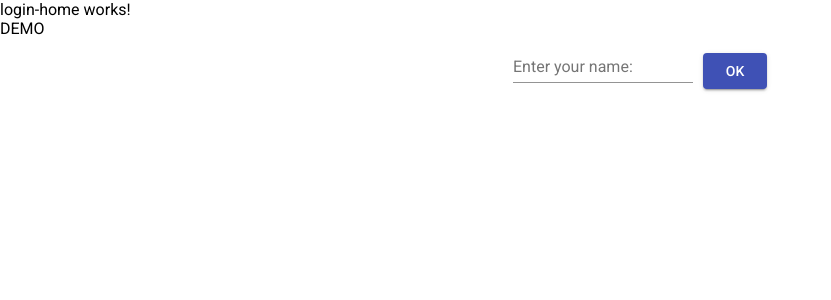
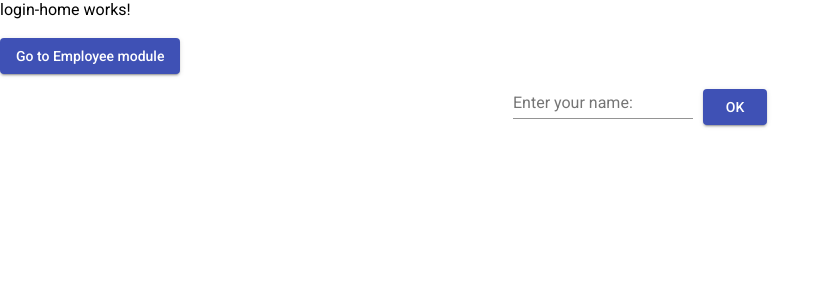
Before and after one commit to satte0528/AngularDemo, an Angular app: page /login in a window 1280 px wide. Shown: the top 300 px of the page, without its empty margins (0-831 px from the left). Built offline with nearby package versions, Linux system fonts and the light colour scheme.

Commit message:
Added new modules

```diff
--- a/src/app/app-routing.module.ts
+++ b/src/app/app-routing.module.ts
@@ -11,6 +11,10 @@ const routes: Routes = [
   {
     path: 'login',
     loadChildren: () => import('./login/login.module').then(m => m.LoginModule)
+  },
+  {
+    path: 'employee',
+    loadChildren: () => import('./employee/employee.module').then(m => m.EmployeeModule)
   },
   {
     path: 'home',
--- a/src/app/home/dashboard/dashboard.component.ts
+++ b/src/app/home/dashboard/dashboard.component.ts
@@ -9,6 +9,7 @@ import { Component, OnInit } from '@angular/core';
 export class DashboardComponent implements OnInit {
 
   dataJson:any;
+
 
   constructor(private _service: DemoService) {
    }
--- a/src/app/login/login-home/login-home.component.html
+++ b/src/app/login/login-home/login-home.component.html
@@ -1,5 +1,7 @@
 <div>
     <div>login-home works!</div>
-    <div>DEMO</div>
+    <br/>
+    <button mat-raised-button routerLink="/employee" color="primary">Go to Employee module</button>
+    <br/>
     <app-forgot name="aaa"></app-forgot>
 </div>
```
Also changed, not shown: src/app/login/login-routing.module.ts (line endings or trailing spaces).
